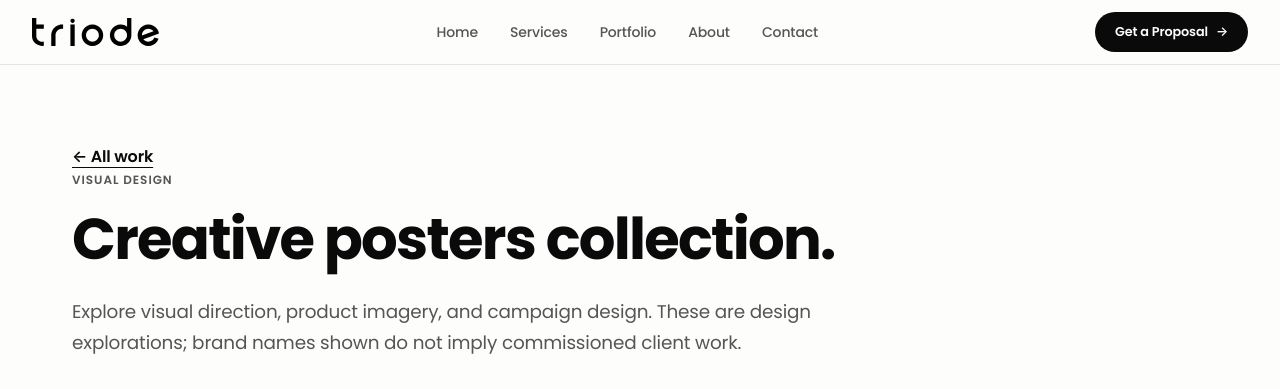
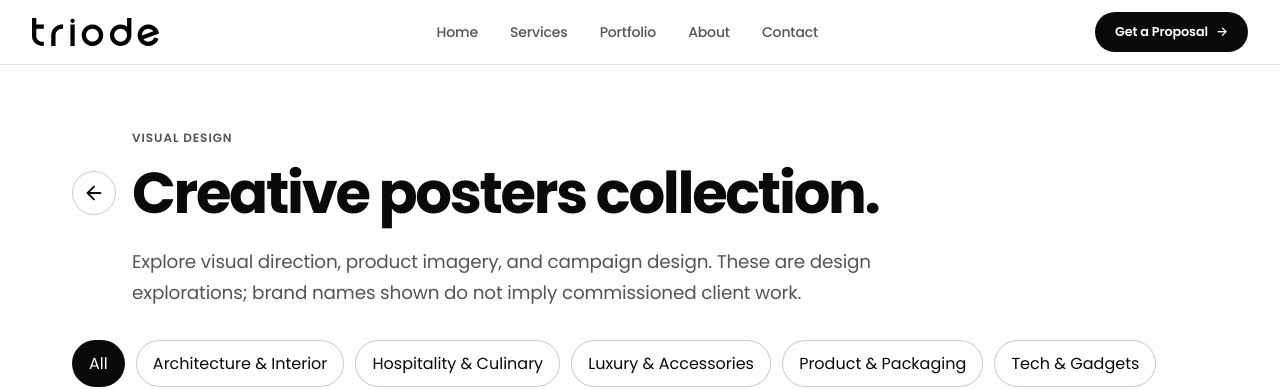
Before and after one commit to arshidem/triode-studio, a React (Vite) app: page /posters in a window 1280 px wide. Shown: the top 389 px of the page. Built offline with nearby package versions, Linux system fonts and the light colour scheme.

Commit message:
Center gallery arrow icons, animate menu closing, and align page back headers

```diff
--- a/src/shared/AccessibleDialog.jsx
+++ b/src/shared/AccessibleDialog.jsx
@@ -1,31 +1,70 @@
-import { useEffect, useRef, useId } from "react";
+import { useEffect, useRef, useId, useState, useCallback } from "react";
 export default function AccessibleDialog({
   id,
   title,
   onClose,
   children,
   className = "",
+  open = true,
+  exitClassName = "",
 }) {
   const ref = useRef(null);
   const titleId = useId();
+  const [closing, setClosing] = useState(false);
+  const previousFocus = useRef(null);
+  const previousOverflow = useRef(null);
+  const finishClose = useCallback(() => {
+    ref.current?.close();
+    if (previousOverflow.current !== null) {
+      document.body.style.overflow = previousOverflow.current;
+      previousOverflow.current = null;
+    }
+    if (previousFocus.current?.isConnected) previousFocus.current.focus();
+    previousFocus.current = null;
+    setClosing(false);
+  }, []);
   useEffect(() => {
     const dialog = ref.current;
-    const previousFocus = document.activeElement;
-    const previousOverflow = document.body.style.overflow;
-    dialog.showModal();
-    document.body.style.overflow = "hidden";
-    return () => {
-      dialog.close();
-      document.body.style.overflow = previousOverflow;
-      if (previousFocus?.isConnected) previousFocus.focus();
-    };
-  }, []);
+    let timer;
+    if (open) {
+      setClosing(false);
+      if (!dialog.open) {
+        previousFocus.current = document.activeElement;
+        previousOverflow.current = document.body.style.overflow;
+        dialog.showModal();
+        document.body.style.overflow = "hidden";
+      }
+    } else if (dialog.open) {
+      if (
+        exitClassName &&
+        !window.matchMedia("(prefers-reduced-motion: reduce)").matches
+      ) {
+        setClosing(true);
+        timer = window.setTimeout(finishClose, 320);
+      } else finishClose();
+    }
+    return () => window.clearTimeout(timer);
+  }, [open, exitClassName, finishClose]);
+  useEffect(
+    () => () => {
+      ref.current?.close();
+      if (previousOverflow.current !== null)
+        document.body.style.overflow = previousOverflow.current;
+      previousOverflow.current = null;
+      if (previousFocus.current?.isConnected) previousFocus.current.focus();
+      previousFocus.current = null;
+    },
+    [],
+  );
   return (
     <dialog
       ref={ref}
       id={id}
-      className={`site-dialog ${className}`}
+      className={`site-dialog ${className} ${closing ? exitClassName + " dialog-closing" : ""}`}
       aria-labelledby={titleId}
+      onAnimationEnd={(event) => {
+        if (closing && event.target === ref.current) finishClose();
+      }}
       onCancel={(event) => {
         event.preventDefault();
         onClose();
--- /dev/null
+++ b/src/shared/PageHeader.jsx
@@ -0,0 +1,29 @@
+import { Link } from "react-router-dom";
+import { FiArrowLeft } from "react-icons/fi";
+export default function PageHeader({
+  backTo,
+  backLabel,
+  eyebrow,
+  title,
+  description,
+}) {
+  return (
+    <header className="page-header">
+      {eyebrow && <p className="eyebrow page-header-eyebrow">{eyebrow}</p>}
+      <div className="page-title-row">
+        <Link
+          className="page-back"
+          to={backTo}
+          aria-label={backLabel}
+          title={backLabel}
+        >
+          <FiArrowLeft aria-hidden="true" />
+        </Link>
+        <h1>{title}</h1>
+      </div>
+      {description && (
+        <p className="intro page-header-description">{description}</p>
+      )}
+    </header>
+  );
+}
--- a/src/styles/global.css
+++ b/src/styles/global.css
@@ -598,3 +598,100 @@ a:hover {
 .contact-faq p {
   margin-top: 0.8rem;
 }
+
+/* Keep image navigation attached to the artwork, independent of its details. */
+.lightbox-image {
+  position: relative;
+  display: grid;
+  place-items: center;
+  align-self: start;
+  min-width: 0;
+  border-radius: 10px;
+  overflow: hidden;
+  background: var(--bg-secondary);
+}
+.lightbox-image img {
+  display: block;
+  width: 100%;
+  height: auto;
+  max-height: calc(90dvh - 8rem);
+  object-fit: contain;
+}
+.lightbox-arrow {
+  position: absolute;
+  top: 50%;
+  transform: translateY(-50%);
+  z-index: 1;
+  width: 44px;
+  height: 44px;
+  padding: 0;
+  display: grid;
+  place-items: center;
+  border: 1px solid #555;
+  border-radius: 50%;
+  background: #fff;
+  color: #111;
+  box-shadow: 0 2px 12px rgb(0 0 0 / 20%);
+  cursor: pointer;
+}
+.lightbox-arrow svg {
+  width: 26px;
+  height: 26px;
+}
+.lightbox-arrow:hover {
+  background: #f0f0ee;
+}
+.lightbox-arrow-left {
+  left: 8px;
+}
+.lightbox-arrow-right {
+  right: 8px;
+}
+.page-header {
+  --back-size: 44px;
+  --back-gap: 1rem;
+  margin-bottom: 2rem;
+}
+.page-title-row {
+  display: grid;
+  grid-template-columns: var(--back-size) minmax(0, 1fr);
+  align-items: center;
+  column-gap: var(--back-gap);
+}
+.page-title-row h1 {
+  font-size: var(--title-font-size);
+  line-height: var(--title-line-height);
+  letter-spacing: var(--title-letter-spacing);
+  margin: 0;
+}
+.page-back {
+  display: grid;
+  place-items: center;
+  width: var(--back-size);
+  height: var(--back-size);
+  border: 1px solid var(--hover-border);
+  border-radius: 50%;
+}
+.page-back svg {
+  width: 22px;
+  height: 22px;
+}
+.page-header-eyebrow {
+  margin: 0 0 0.7rem calc(var(--back-size) + var(--back-gap));
+}
+.page-header-description {
+  margin: 1.25rem 0 0 calc(var(--back-size) + var(--back-gap));
+}
+.dialog-closing::backdrop {
+  animation: dialog-backdrop-out 0.3s ease forwards;
+}
+@keyframes dialog-backdrop-out {
+  to {
+    background-color: transparent;
+  }
+}
+@media (max-width: 650px) {
+  .page-header {
+    --back-gap: 0.75rem;
+  }
+}
--- a/src/user/components/Navbar.jsx
+++ b/src/user/components/Navbar.jsx
@@ -117,12 +117,13 @@ export default function Navbar() {
           </button>
         </div>
       </div>
-      {open && (
       <AccessibleDialog
         id="mobile-navigation"
         title="Navigation"
         onClose={() => setOpen(false)}
-          className={`${styles.navbarMobileMenu} ${styles.navigationDialog} ${styles.slideIn}`}
+        open={open}
+        exitClassName={styles.slideOut}
+        className={`${styles.navbarMobileMenu} ${styles.navigationDialog} ${open ? styles.slideIn : ""}`}
       >
         <div className={styles.mobileContent}>
           <div className={styles.mobileLinks}>
@@ -151,9 +152,7 @@ export default function Navbar() {
                   href={item.href}
                   aria-label={item.label}
                   className={styles.socialItem}
-                    target={
-                      item.href.startsWith("https:") ? "_blank" : undefined
-                    }
+                  target={item.href.startsWith("https:") ? "_blank" : undefined}
                   rel={
                     item.href.startsWith("https:")
                       ? "noopener noreferrer"
@@ -176,7 +175,6 @@ export default function Navbar() {
           </Link>
         </div>
       </AccessibleDialog>
-      )}
     </nav>
   );
 }
--- a/src/user/pages/PostersGallery.jsx
+++ b/src/user/pages/PostersGallery.jsx
@@ -1,4 +1,6 @@
 import { useState, useEffect } from "react";
+import { FiChevronLeft, FiChevronRight } from "react-icons/fi";
+import PageHeader from "../../shared/PageHeader";
 import { Link } from "react-router-dom";
 import useSEO from "../hooks/useSEO";
 import { postersData } from "../data/postersData";
@@ -31,16 +33,13 @@ export default function PostersGallery() {
   }, [selected, posters.length]);
   return (
     <div className="detail-page portfolio-page">
-      <Link className="text-link" to="/portfolio">
-        ← All work
-      </Link>
-      <p className="eyebrow">Visual design</p>
-      <h1>Creative posters collection.</h1>
-      <p className="intro">
-        Explore visual direction, product imagery, and campaign design. These
-        are design explorations; brand names shown do not imply commissioned
-        client work.
-      </p>
+      <PageHeader
+        backTo="/portfolio"
+        backLabel="Back to all work"
+        eyebrow="Visual design"
+        title="Creative posters collection."
+        description="Explore visual direction, product imagery, and campaign design. These are design explorations; brand names shown do not imply commissioned client work."
+      />
       <div
         className="filter-chips"
         role="group"
@@ -83,15 +82,12 @@ export default function PostersGallery() {
           onClose={() => setSelected(null)}
         >
           <div className="lightbox-layout">
-            <PosterImage poster={poster} large />
-            <div>
-              <p className="eyebrow">Design exploration</p>
-              <h3>Objective & concept</h3>
-              <p>{poster.objective}</p>
-              <h3>Tools used</h3>
-              <p>{poster.tools.join(" · ")}</p>
-              <div className="link-row">
+            <div className="lightbox-image">
+              <PosterImage poster={poster} large eager />
+              {posters.length > 1 && (
+                <>
                   <button
+                    className="lightbox-arrow lightbox-arrow-left"
                     type="button"
                     onClick={() =>
                       setSelected(
@@ -100,16 +96,25 @@ export default function PostersGallery() {
                     }
                     aria-label="Previous poster"
                   >
-                  ← Previous
+                    <FiChevronLeft aria-hidden="true" />
                   </button>
                   <button
+                    className="lightbox-arrow lightbox-arrow-right"
                     type="button"
                     onClick={() => setSelected((i) => (i + 1) % posters.length)}
                     aria-label="Next poster"
                   >
-                  Next →
+                    <FiChevronRight aria-hidden="true" />
                   </button>
+                </>
+              )}
             </div>
+            <div>
+              <p className="eyebrow">Design exploration</p>
+              <h3>Objective & concept</h3>
+              <p>{poster.objective}</p>
+              <h3>Tools used</h3>
+              <p>{poster.tools.join(" · ")}</p>
               <p role="status">
                 {selected + 1} of {posters.length}
               </p>
--- a/src/user/pages/ProjectDetail.jsx
+++ b/src/user/pages/ProjectDetail.jsx
@@ -1,3 +1,4 @@
+import PageHeader from "../../shared/PageHeader";
 import { Link, useParams } from "react-router-dom";
 import { projects } from "../data/projects";
 import useSEO from "../hooks/useSEO";
@@ -9,12 +10,13 @@ export default function ProjectDetail() {
   if (!project) return <NotFound />;
   return (
     <article className="detail-page">
-      <Link className="text-link" to="/portfolio">
-        ← All projects
-      </Link>
-      <p className="eyebrow">{project.type}</p>
-      <h1>{project.title}</h1>
-      <p className="intro">{project.summary}</p>
+      <PageHeader
+        backTo="/portfolio"
+        backLabel="Back to all projects"
+        eyebrow={project.type}
+        title={project.title}
+        description={project.summary}
+      />
       <section>
         <h2>The challenge</h2>
         <p>{project.challenge}</p>
--- a/src/user/pages/ServiceDetail.jsx
+++ b/src/user/pages/ServiceDetail.jsx
@@ -1,3 +1,4 @@
+import PageHeader from "../../shared/PageHeader";
 import { Link, useParams } from "react-router-dom";
 import { services } from "../data/services";
 import useSEO from "../hooks/useSEO";
@@ -9,12 +10,13 @@ export default function ServiceDetail() {
   if (!service) return <NotFound />;
   return (
     <article className="detail-page">
-      <Link className="text-link" to="/services">
-        ← All services
-      </Link>
-      <p className="eyebrow">Triode Studio · Kerala</p>
-      <h1>{service.title}</h1>
-      <p className="intro">{service.description}</p>
+      <PageHeader
+        backTo="/services"
+        backLabel="Back to all services"
+        eyebrow="Triode Studio · Kerala"
+        title={service.title}
+        description={service.description}
+      />
       <section>
         <h2>Who it is for</h2>
         <p>{service.audience}</p>
```
Lines whose indentation alone changed are shown as unchanged.
